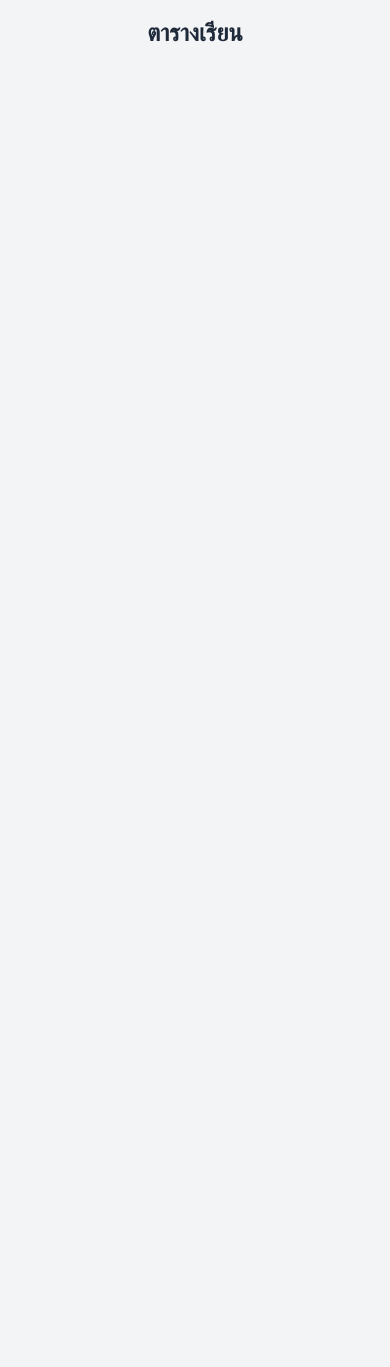
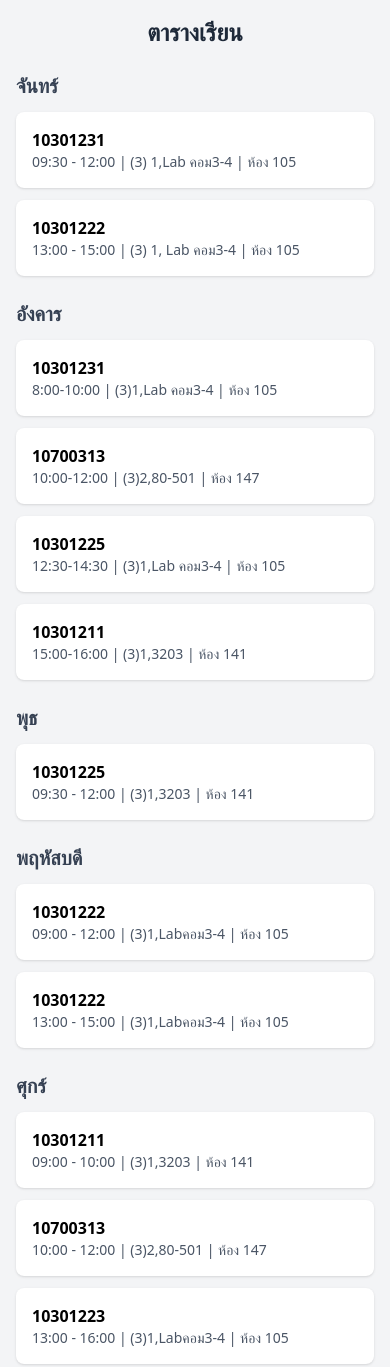
Before and after one commit to boatcoding17/Web_Project, a website: page timetable.html in a window 390 px wide. Before the commit the page ends 844 px from the top, so only its background shows below. Drawn offline with Linux system fonts and the light colour scheme.

Commit message:
make fix moblie and website

```diff
--- a/src/input.css
+++ b/src/input.css
@@ -1 +1,4 @@
 @import "tailwindcss";
+@tailwind base;
+@tailwind components;
+@tailwind utilities;
--- a/timetable.html
+++ b/timetable.html
@@ -137,41 +137,88 @@
                 <p class="text-xs text-center">ห้อง 105</p>
             </div>
 
+</div> <!--ปิดแท๊คสำหรับเว็บไซต์-->
+
+
             <!-- Timetable สำหรับมือถือ screens -->
-        <div class="lg:hidden space-y-4">
+        <div class="lg:hidden space-y-6">
             <!-- วันจันทร์ -->
             <div>
-                <h2 class="font-bold text-lg text-gray-700 mb-2">จันทร์</h2>
-                <div class="bg-white p-4 rounded-lg shadow">
-                    <p class="font-bold">10301231</p>
-                    <p class="text-sm text-gray-600">09:30 - 12:30 | (3) 1,Lab คอม3-4 | ห้อง 105</p>
+                <h2 class="font-bold text-xl text-gray-700 mb-3">จันทร์</h2>
+                <div class="space-y-3">
+                    <div class="bg-white p-4 rounded-lg shadow">
+                        <p class="font-bold">10301231</p>
+                        <p class="text-sm text-gray-600">09:30 - 12:00 | (3) 1,Lab คอม3-4 | ห้อง 105</p>
+                    </div>
+                    <div class="bg-white p-4 rounded-lg shadow">
+                        <p class="font-bold">10301222</p>
+                        <p class="text-sm text-gray-600">13:00 - 15:00 | (3) 1, Lab คอม3-4 | ห้อง 105</p>
+                    </div>
                 </div>
             </div>
             <!-- อังคาร -->
             <div>
-                <h2 class="font-bold text-lg text-gray-700 mb-2">อังคาร</h2>
-                <div class="bg-white p-4 rounded-lg shadow">
-                    <p class="font-bold">Data Structures (CS211)</p>
-                    <p class="text-sm text-gray-600">10:00 - 12:00 | Room 404</p>
+                <h2 class="font-bold text-xl text-gray-700 mb-3">อังคาร</h2>
+                <div class="space-y-3">
+                    <div class="bg-white p-4 rounded-lg shadow">
+                        <p class="font-bold">10301231</p>
+                        <p class="text-sm text-gray-600">8:00-10:00 | (3)1,Lab คอม3-4 | ห้อง 105</p>
+                    </div>
+                    <div class="bg-white p-4 rounded-lg shadow">
+                        <p class="font-bold">10700313</p>
+                        <p class="text-sm text-gray-600">10:00-12:00 | (3)2,80-501 | ห้อง 147</p>
+                    </div>
+                    <div class="bg-white p-4 rounded-lg shadow">
+                        <p class="font-bold">10301225</p>
+                        <p class="text-sm text-gray-600">12:30-14:30 | (3)1,Lab คอม3-4 | ห้อง 105</p>
+                    </div>
+                    <div class="bg-white p-4 rounded-lg shadow">
+                        <p class="font-bold">10301211</p>
+                        <p class="text-sm text-gray-600">15:00-16:00 | (3)1,3203 | ห้อง 141</p>
+                    </div>
                 </div>
             </div>
             <!-- พุธ -->
             <div>
-                <h2 class="font-bold text-lg text-gray-700 mb-2">พุธ</h2>
-                 <div class="bg-white p-4 rounded-lg shadow">
-                    <p class="font-bold">Algorithms (CS312)</p>
-                    <p class="text-sm text-gray-600">13:00 - 15:00 | Room 501</p>
+                <h2 class="font-bold text-xl text-gray-700 mb-3">พุธ</h2>
+                <div class="space-y-3">
+                    <div class="bg-white p-4 rounded-lg shadow">
+                        <p class="font-bold">10301225</p>
+                        <p class="text-sm text-gray-600">09:30 - 12:00 | (3)1,3203 | ห้อง 141</p>
+                    </div>
                 </div>
             </div>
             <!-- พฤหัสบดี -->
             <div>
-                <h2 class="font-bold text-lg text-gray-700 mb-2">พฤหัสบดี</h2>
-                <div class="bg-white p-4 rounded-lg shadow text-gray-500">ไม่มีเรียน</div>
+                <h2 class="font-bold text-xl text-gray-700 mb-3">พฤหัสบดี</h2>
+                <div class="space-y-3">
+                    <div class="bg-white p-4 rounded-lg shadow">
+                        <p class="font-bold">10301222</p>
+                        <p class="text-sm text-gray-600">09:00 - 12:00 | (3)1,Labคอม3-4 | ห้อง 105</p>
+                    </div>
+                    <div class="bg-white p-4 rounded-lg shadow">
+                        <p class="font-bold">10301222</p>
+                        <p class="text-sm text-gray-600">13:00 - 15:00 | (3)1,Labคอม3-4 | ห้อง 105</p>
+                    </div>
+                </div>
             </div>
             <!-- วันศุกร์ -->
             <div>
-                <h2 class="font-bold text-lg text-gray-700 mb-2">ศุกร์</h2>
-                <div class="bg-white p-4 rounded-lg shadow text-gray-500">ไม่มีเรียน</div>
+                <h2 class="font-bold text-xl text-gray-700 mb-3">ศุกร์</h2>
+                <div class="space-y-3">
+                    <div class="bg-white p-4 rounded-lg shadow">
+                        <p class="font-bold">10301211</p>
+                        <p class="text-sm text-gray-600">09:00 - 10:00 | (3)1,3203 | ห้อง 141</p>
+                    </div>
+                    <div class="bg-white p-4 rounded-lg shadow">
+                        <p class="font-bold">10700313</p>
+                        <p class="text-sm text-gray-600">10:00 - 12:00 | (3)2,80-501 | ห้อง 147</p>
+                    </div>
+                    <div class="bg-white p-4 rounded-lg shadow">
+                        <p class="font-bold">10301223</p>
+                        <p class="text-sm text-gray-600">13:00 - 16:00 | (3)1,Labคอม3-4 | ห้อง 105</p>
+                    </div>
+                </div>
             </div>
         </div>
     </div>
```
Also changed, not shown: src/output.css.
